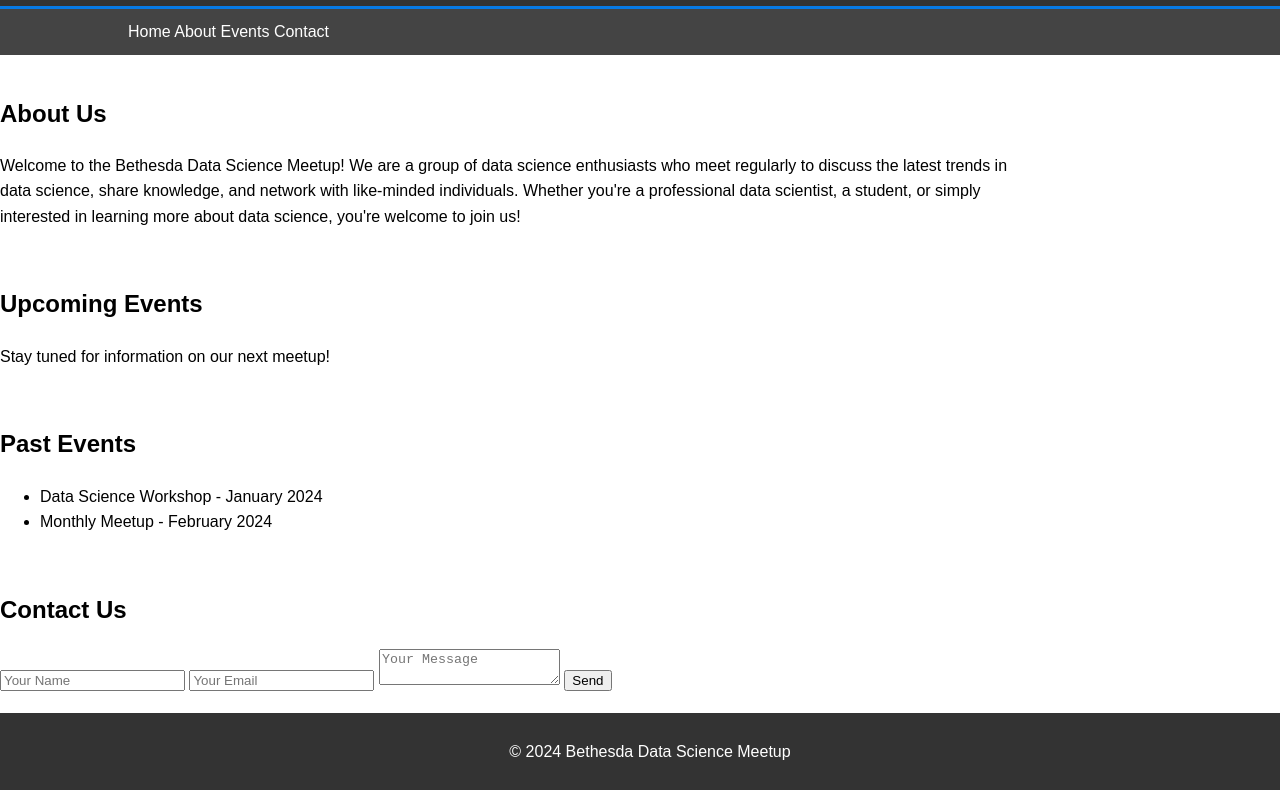
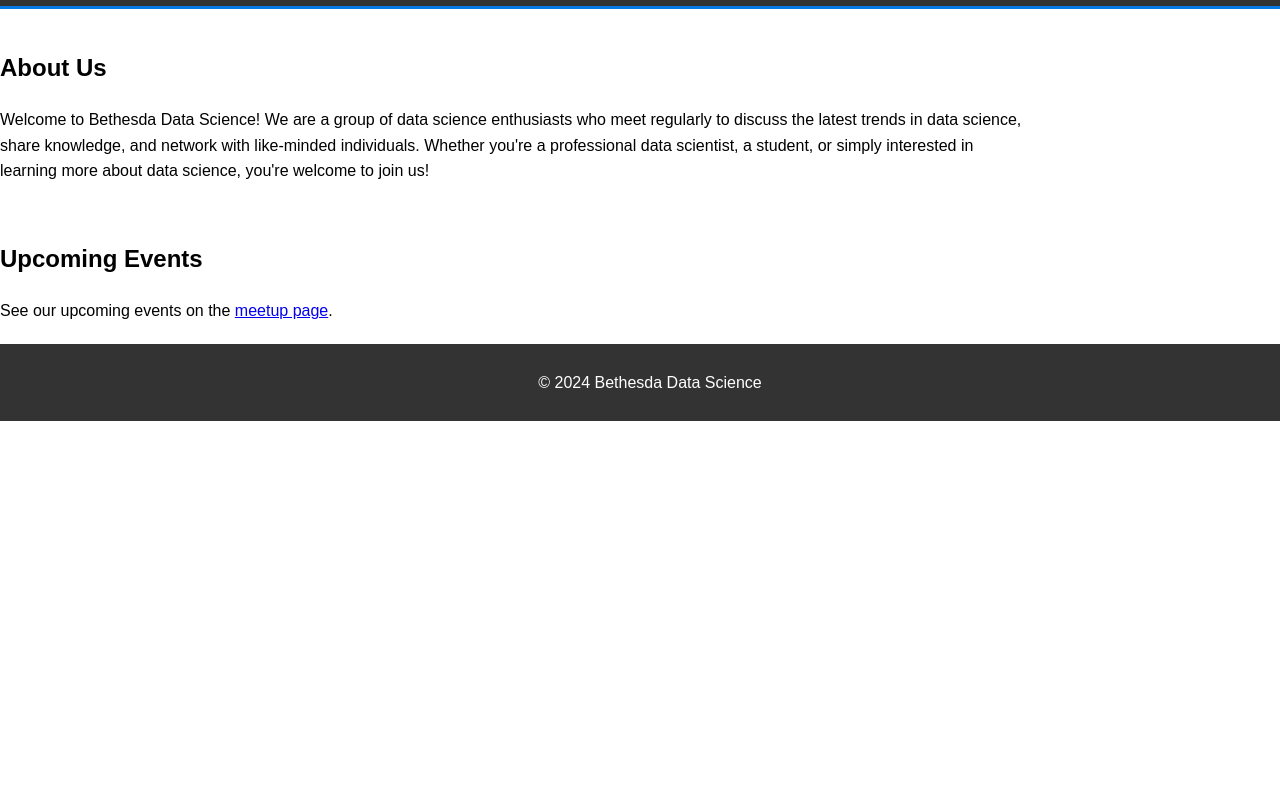
Before and after one commit to itaikatz/bethesdadata, a plain HTML site: page index.html in a window 1280 px wide. Shown: the part 94-884 px from the top of the page. After the commit the page ends 800 px from the top, so only its background shows below. Drawn offline with Linux system fonts and the light colour scheme.

Commit message:
Update index.html

```diff
--- a/index.html
+++ b/index.html
@@ -3,7 +3,7 @@
 <head>
     <meta charset="UTF-8">
     <meta name="viewport" content="width=device-width, initial-scale=1.0">
-    <title>Bethesda Data Science Meetup</title>
+    <title>Bethesda Data Science</title>
     <style>
         body {
             font-family: Arial, sans-serif;
@@ -58,6 +58,7 @@
             <h1>Bethesda Data Science Meetup</h1>
         </div>
     </header>
+    <!--
     <nav>
         <div class="container">
             <a href="#">Home</a>
@@ -66,14 +67,16 @@
             <a href="#">Contact</a>
         </div>
     </nav>
+    -->
     <div class="container content-section">
         <h2>About Us</h2>
-        <p>Welcome to the Bethesda Data Science Meetup! We are a group of data science enthusiasts who meet regularly to discuss the latest trends in data science, share knowledge, and network with like-minded individuals. Whether you're a professional data scientist, a student, or simply interested in learning more about data science, you're welcome to join us!</p>
+        <p>Welcome to Bethesda Data Science! We are a group of data science enthusiasts who meet regularly to discuss the latest trends in data science, share knowledge, and network with like-minded individuals. Whether you're a professional data scientist, a student, or simply interested in learning more about data science, you're welcome to join us!</p>
     </div>
     <div class="container content-section">
         <h2>Upcoming Events</h2>
-        <p>Stay tuned for information on our next meetup!</p>
+        See our upcoming events on the <a href=https://www.meetup.com/bethesda-data-science-networking-meetup/>meetup page</a>.
     </div>
+<!--
     <div class="container content-section">
         <h2>Past Events</h2>
         <ul>
@@ -90,8 +93,9 @@
             <button type="submit">Send</button>
         </form>
     </div>
+-->
     <div class="footer">
-        <p>© 2024 Bethesda Data Science Meetup</p>
+        <p>© 2024 Bethesda Data Science</p>
     </div>
 </body>
 </html>
```
